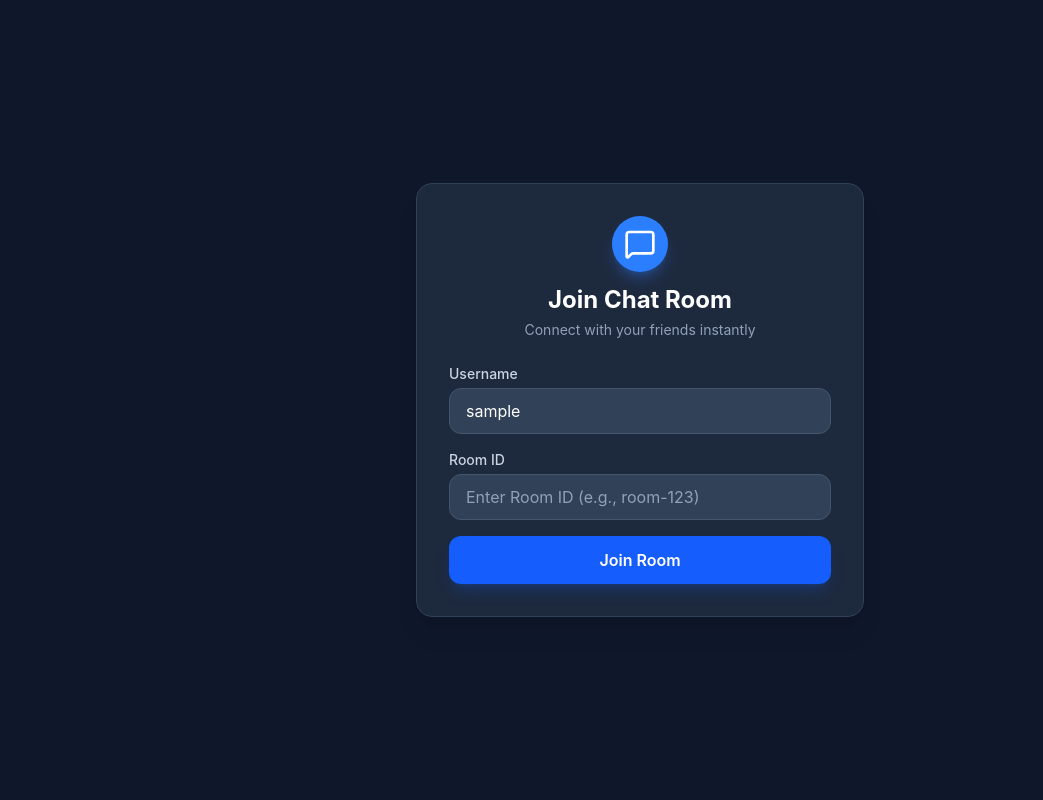
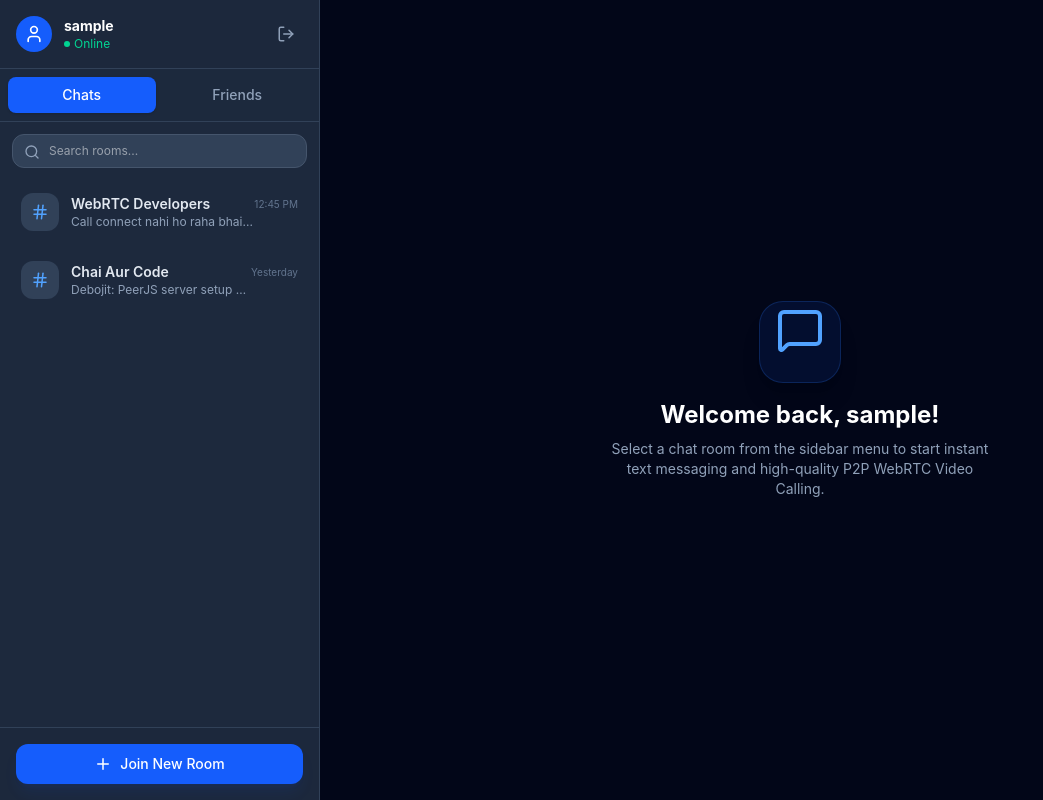
Before and after one commit to debojit366/Chat-App, a React app in the folder frontend/: page / in a window 1280 px wide. Shown: the whole page, without its empty margins (0-1043 px from the left). Built offline with nearby package versions, Linux system fonts and the light colour scheme; sample sign-in values are in the browser's storage; the HTML template or start-up script is replaced by a standard one.

Commit message:
feat: add Dashboard page

```diff
--- a/frontend/src/App.jsx
+++ b/frontend/src/App.jsx
@@ -1,11 +1,10 @@
 import React from 'react';
 import { BrowserRouter as Router, Routes, Route, Navigate } from 'react-router-dom';
-import JoinPage from './pages/JoinPage';
+import DashboardPage from './pages/DashboardPage'; // <-- New Dashboard Import
 import ChatPage from './pages/ChatPage';
 import LoginPage from './pages/LoginPage';
 import RegisterPage from './pages/RegisterPage';
 
-// Helper Component to check if user is logged in
 const ProtectedRoute = ({ children }) => {
   const token = localStorage.getItem('token');
   return token ? children : <Navigate to="/login" />;
@@ -15,16 +14,18 @@ function App() {
   return (
     <Router>
       <Routes>
-        {/* Auth Routes */}
+        {/* Authentication Context Paths */}
         <Route path="/login" element={<LoginPage />} />
         <Route path="/register" element={<RegisterPage />} />
 
-        {/* Dashboard & Chat Routes (Protected: Requires Login) */}
+        {/* Dashboard Core Route (Protected) */}
         <Route path="/" element={
           <ProtectedRoute>
-            <JoinPage />
+            <DashboardPage /> {/* <-- Direct entry post login */}
           </ProtectedRoute>
         } />
+
+        {/* Real-time Streaming Room Area */}
         <Route path="/chat/:roomId" element={
           <ProtectedRoute>
             <ChatPage />
--- /dev/null
+++ b/frontend/src/pages/DashboardPage.jsx
@@ -0,0 +1,192 @@
+import React, { useState, useEffect } from 'react';
+import { useNavigate } from 'react-router-dom';
+import { LogOut, MessageSquare, Plus, User, Search, Hash } from 'lucide-react';
+
+function DashboardPage() {
+  const navigate = useNavigate();
+  const [activeTab, setActiveTab] = useState('chats'); // 'chats' or 'friends'
+  const [searchQuery, setSearchQuery] = useState('');
+  const [newRoomId, setNewRoomId] = useState('');
+  const [showCreateModal, setShowCreateModal] = useState(false);
+
+  // Parse logged in user from localStorage
+  const loggedInUser = JSON.parse(localStorage.getItem('user'));
+  const userName = loggedInUser?.username || 'Anonymous';
+
+  // Mock Data: In real app, you will fetch this from MongoDB
+  const [recentChats] = useState([
+    { id: 'room-101', name: 'WebRTC Developers', lastMessage: 'Call connect nahi ho raha bhai...', time: '12:45 PM' },
+    { id: 'gaming-zone', name: 'Chai Aur Code', lastMessage: 'Debojit: PeerJS server setup done!', time: 'Yesterday' },
+  ]);
+
+  const [friends] = useState([
+    { id: '1', username: 'Rahul Sharma', status: 'online' },
+    { id: '2', username: 'Amit Das', status: 'offline' },
+    { id: '3', username: 'Sneha Paul', status: 'online' },
+  ]);
+
+  const handleLogout = () => {
+    localStorage.clear();
+    navigate('/login');
+  };
+
+  const handleJoinRoom = (roomId) => {
+    if (!roomId.trim()) return;
+    // Redirect to the actual Chat Page with the selected Room ID
+    navigate(`/chat/${roomId}`, { state: { userName } });
+  };
+
+  return (
+    <div className="min-h-screen bg-slate-900 flex text-slate-100 overflow-hidden h-screen">
+
+      {/* SIDEBAR SECTION */}
+      <aside className="w-full md:w-80 bg-slate-800 border-r border-slate-700 flex flex-col h-full">
+
+        {/* User Profile Header */}
+        <div className="p-4 border-b border-slate-700 flex items-center justify-between bg-slate-800/50">
+          <div className="flex items-center space-x-3">
+            <div className="bg-blue-600 p-2 rounded-full text-white">
+              <User size={20} />
+            </div>
+            <div>
+              <h2 className="font-bold text-sm text-white truncate max-w-[120px]">{userName}</h2>
+              <span className="text-xs text-emerald-400 flex items-center gap-1">
+                <span className="w-1.5 h-1.5 bg-emerald-400 rounded-full inline-block"></span> Online
+              </span>
+            </div>
+          </div>
+          <button onClick={handleLogout} className="p-2 text-slate-400 hover:text-red-400 hover:bg-slate-700 rounded-xl transition" title="Logout">
+            <LogOut size={18} />
+          </button>
+        </div>
+
+        {/* Navigation Tabs */}
+        <div className="flex p-2 gap-2 border-b border-slate-700 bg-slate-800/30">
+          <button
+            onClick={() => setActiveTab('chats')}
+            className={`flex-1 py-2 text-sm font-medium rounded-lg transition ${activeTab === 'chats' ? 'bg-blue-600 text-white shadow' : 'text-slate-400 hover:bg-slate-700'}`}
+          >
+            Chats
+          </button>
+          <button
+            onClick={() => setActiveTab('friends')}
+            className={`flex-1 py-2 text-sm font-medium rounded-lg transition ${activeTab === 'friends' ? 'bg-blue-600 text-white shadow' : 'text-slate-400 hover:bg-slate-700'}`}
+          >
+            Friends
+          </button>
+        </div>
+
+        {/* Search Bar */}
+        <div className="p-3">
+          <div className="relative">
+            <Search className="absolute left-3 top-2.5 text-slate-400" size={16} />
+            <input
+              type="text"
+              placeholder={activeTab === 'chats' ? "Search rooms..." : "Search friends..."}
+              value={searchQuery}
+              onChange={(e) => setSearchQuery(e.target.value)}
+              className="w-full pl-9 pr-4 py-2 bg-slate-700 border border-slate-600 rounded-xl text-xs text-white focus:outline-none focus:border-blue-500 transition"
+            />
+          </div>
+        </div>
+
+        {/* LIST FEED AREA */}
+        <div className="flex-1 overflow-y-auto px-2 space-y-1">
+          {activeTab === 'chats' ? (
+            recentChats.map((chat) => (
+              <div
+                key={chat.id}
+                onClick={() => handleJoinRoom(chat.id)}
+                className="flex items-center justify-between p-3 rounded-xl hover:bg-slate-700/60 cursor-pointer border border-transparent hover:border-slate-600 transition group"
+              >
+                <div className="flex items-center space-x-3 min-w-0">
+                  <div className="bg-slate-700 p-2.5 rounded-xl text-blue-400 group-hover:bg-blue-600 group-hover:text-white transition">
+                    <Hash size={18} />
+                  </div>
+                  <div className="min-w-0">
+                    <h4 className="text-sm font-semibold text-slate-200 truncate">{chat.name}</h4>
+                    <p className="text-xs text-slate-400 truncate">{chat.lastMessage}</p>
+                  </div>
+                </div>
+                <span className="text-[10px] text-slate-500 whitespace-nowrap self-start mt-1">{chat.time}</span>
+              </div>
+            ))
+          ) : (
+            friends.map((friend) => (
+              <div
+                key={friend.id}
+                className="flex items-center justify-between p-3 rounded-xl hover:bg-slate-700/40 border border-transparent transition"
+              >
+                <div className="flex items-center space-x-3">
+                  <div className="relative bg-slate-700 p-2.5 rounded-xl text-slate-300">
+                    <User size={18} />
+                    {friend.status === 'online' && (
+                      <span className="absolute bottom-0 right-0 w-2.5 h-2.5 bg-emerald-500 border-2 border-slate-800 rounded-full"></span>
+                    )}
+                  </div>
+                  <h4 className="text-sm font-medium text-slate-200">{friend.username}</h4>
+                </div>
+                <span className={`text-xs px-2 py-0.5 rounded-full font-medium ${friend.status === 'online' ? 'bg-emerald-500/10 text-emerald-400' : 'bg-slate-700 text-slate-500'}`}>
+                  {friend.status}
+                </span>
+              </div>
+            ))
+          )}
+        </div>
+
+        {/* Action Button: Create/Join Custom Room */}
+        <div className="p-4 border-t border-slate-700 bg-slate-800/50">
+          <button
+            onClick={() => setShowCreateModal(true)}
+            className="w-full py-2.5 bg-blue-600 hover:bg-blue-700 text-white rounded-xl font-medium transition text-sm flex items-center justify-center gap-2 shadow-lg shadow-blue-600/10"
+          >
+            <Plus size={18} /> Join New Room
+          </button>
+        </div>
+      </aside>
+
+      {/* MAIN WELCOME VIEW PANEL (Right Side Screen) */}
+      <main className="hidden md:flex flex-1 flex-col items-center justify-center bg-slate-950 p-8 text-center">
+        <div className="bg-blue-600/10 border border-blue-500/20 p-4 rounded-3xl text-blue-400 mb-4 shadow-xl">
+          <MessageSquare size={48} className="animate-bounce" />
+        </div>
+        <h2 className="text-2xl font-bold text-white mb-2">Welcome back, {userName}!</h2>
+        <p className="text-slate-400 max-w-sm text-sm">
+          Select a chat room from the sidebar menu to start instant text messaging and high-quality P2P WebRTC Video Calling.
+        </p>
+      </main>
+
+      {/* POPUP MODAL FOR JOINING NEW ROOM */}
+      {showCreateModal && (
+        <div className="fixed inset-0 bg-black/60 backdrop-blur-sm flex items-center justify-center p-4 z-50">
+          <div className="bg-slate-800 border border-slate-700 p-6 rounded-2xl w-full max-w-sm shadow-2xl">
+            <h3 className="text-lg font-bold text-white mb-2">Enter Room ID</h3>
+            <p className="text-xs text-slate-400 mb-4">Type any custom code name to create or sync into an existing room channel.</p>
+            <input
+              type="text"
+              placeholder="e.g. core-team-room"
+              value={newRoomId}
+              onChange={(e) => setNewRoomId(e.target.value)}
+              className="w-full px-4 py-2.5 bg-slate-700 border border-slate-600 rounded-xl text-sm text-white focus:outline-none focus:border-blue-500 mb-4"
+            />
+            <div className="flex gap-3 justify-end">
+              <button onClick={() => setShowCreateModal(false)} className="px-4 py-2 text-sm text-slate-400 hover:text-white transition">Cancel</button>
+              <button
+                onClick={() => {
+                  handleJoinRoom(newRoomId);
+                  setShowCreateModal(false);
+                }}
+                className="px-4 py-2 text-sm bg-blue-600 hover:bg-blue-700 text-white rounded-xl transition"
+              >
+                Connect
+              </button>
+            </div>
+          </div>
+        </div>
+      )}
+
+    </div>
+  );
+}
+
+export default DashboardPage;
```
